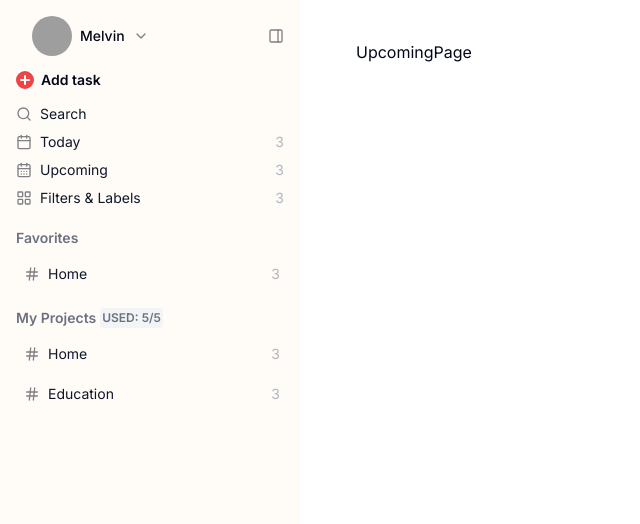
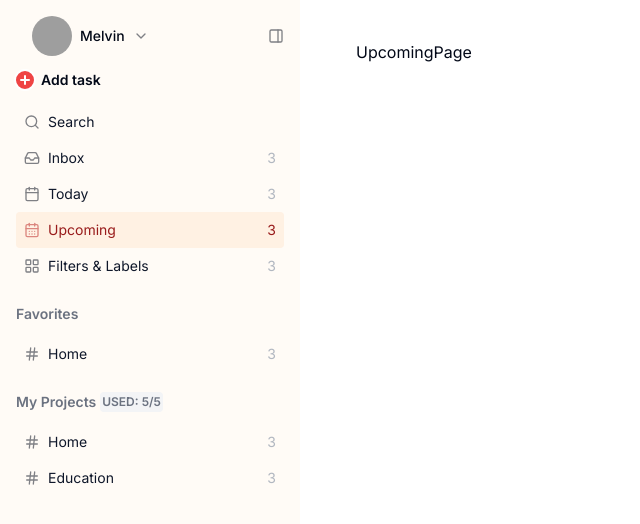
Before and after one commit to mnacfil/todo-list, a Next.js app: page /upcoming in a window 1280 px wide. Shown: the top 524 px of the page, without its empty margins (0-640 px from the left). Built offline with nearby package versions, Linux system fonts and the light colour scheme; grey boxes are pictures that could not be loaded.

Commit message:
add active bg in sidear

```diff
--- a/src/components/constants/sidebar.ts
+++ b/src/components/constants/sidebar.ts
@@ -1,9 +1,14 @@
-import { CalendarDays, Calendar, LayoutGrid, Hash } from "lucide-react";
+import { CalendarDays, Calendar, LayoutGrid, Hash, Inbox } from "lucide-react";
 
 export const sidebarLinks = [
   {
+    Icon: Inbox,
+    href: "/inbox",
+    title: "Inbox",
+  },
+  {
     Icon: Calendar,
-    href: "/today",
+    href: "/",
     title: "Today",
   },
   {
--- a/src/components/form/add-task.tsx
+++ b/src/components/form/add-task.tsx
@@ -72,7 +72,7 @@ type Props = {
   user: User;
   isEditing?: boolean;
   currentTask?: Task;
-  onCancel: () => void;
+  onCancel?: () => void;
 };
 
 type TaskPriority = "p1" | "p2" | "p3" | "p4";
@@ -109,7 +109,7 @@ const AddTask = ({ isEditing = false, user, currentTask, onCancel }: Props) => {
             },
             pathname: pathname,
           });
-          onCancel();
+          onCancel && onCancel();
         }
       } else {
         const response = await addTask({
--- a/src/components/layout/sidebar/index.tsx
+++ b/src/components/layout/sidebar/index.tsx
@@ -1,5 +1,5 @@
-import { Avatar, AvatarFallback, AvatarImage } from "@/components/ui/avatar";
-import { Button } from "@/components/ui/button";
+"use client";
+
 import {
   Sheet,
   SheetContent,
@@ -16,10 +16,17 @@ import {
   sidebarLinks,
 } from "@/components/constants/sidebar";
 import Link from "next/link";
+import { Dialog, DialogContent, DialogTrigger } from "@/components/ui/dialog";
+import AddTask from "@/components/form/add-task";
+import { getCurrentUser } from "@/app/(main-app)/(today)/action";
+import { redirect, usePathname } from "next/navigation";
+import clsx from "clsx";
 
 type Props = {};
 
 const Sidebar = (props: Props) => {
+  const pathname = usePathname();
+
   return (
     <>
       <div className="flex items-center justify-between">
@@ -38,27 +45,59 @@ const Sidebar = (props: Props) => {
           </Sheet>
         </div>
       </div>
-      <div className="flex items-center space-x-1 cursor-pointer my-3">
-        <CirclePlus className="w-6 h-6 ml-[-3px] fill-red-500 text-white" />
-        <p className="text-sm font-semibold file:text-red-800">Add task</p>
-      </div>
-      <div className="flex items-center space-x-2 cursor-pointer mb-2">
+      <Dialog>
+        <DialogTrigger>
+          <div className="flex items-center space-x-1 cursor-pointer my-3">
+            <CirclePlus className="w-6 h-6 ml-[-3px] fill-red-500 text-white" />
+            <p className="text-sm font-semibold file:text-red-800">Add task</p>
+          </div>
+        </DialogTrigger>
+        <DialogContent className="sm:max-w-[700px]">
+          {/* <AddTask user={user} /> */}
+          <p>Add task</p>
+        </DialogContent>
+      </Dialog>
+
+      <div className="flex items-center space-x-2 cursor-pointer p-2 hover:bg-gray-100 rounded-sm">
         <Search className="w-4 h-4 opacity-50" />
         <p className="text-primary text-sm">Search</p>
       </div>
-      <div className="flex flex-col w-full space-y-2">
+      <div className="flex flex-col w-full">
         {sidebarLinks.map((link) => {
+          const isActive = link.href === pathname;
           return (
             <Link
               key={link.title}
               href={link.href}
-              className="flex items-center justify-between"
+              className={clsx(
+                `flex items-center justify-between p-2 hover:bg-gray-100/50 rounded-sm`,
+                isActive ? "bg-orange-400/10" : "bg-none"
+              )}
             >
               <div className="flex items-center space-x-2">
-                <link.Icon className="w-4 h-4 opacity-50" />
-                <p className="text-primary text-sm">{link.title}</p>
+                <link.Icon
+                  className={clsx(
+                    "w-4 h-4 opacity-50",
+                    isActive && "text-red-700"
+                  )}
+                />
+                <p
+                  className={clsx(
+                    "text-primary text-sm",
+                    isActive && "text-red-800"
+                  )}
+                >
+                  {link.title}
+                </p>
               </div>
-              <p className="text-muted-foreground/50 text-sm">3</p>
+              <p
+                className={clsx(
+                  "text-muted-foreground/50 text-sm",
+                  isActive && "text-red-800"
+                )}
+              >
+                3
+              </p>
             </Link>
           );
         })}
@@ -68,17 +107,25 @@ const Sidebar = (props: Props) => {
         <p className="text-sm font-semibold text-gray-500">Favorites</p>
         <div className="flex flex-col w-full space-y-3">
           {favoriteLinks.map((link) => {
+            const isActive = link.href === pathname;
             return (
               <Link
                 key={link.title}
                 href={link.href}
-                className="flex items-center justify-between pl-2 pr-1 py-1 hover:bg-gray-100 rounded-sm"
+                className="flex items-center justify-between p-2 hover:bg-gray-100/50 rounded-sm"
               >
                 <div className="flex items-center space-x-2">
                   <link.Icon className="w-4 h-4 opacity-50" />
                   <p className="text-primary text-sm">{link.title}</p>
                 </div>
-                <p className="text-muted-foreground/50 text-sm">3</p>
+                <p
+                  className={clsx(
+                    "text-muted-foreground/50 text-sm",
+                    isActive && "text-red-800"
+                  )}
+                >
+                  3
+                </p>
               </Link>
             );
           })}
@@ -92,19 +139,42 @@ const Sidebar = (props: Props) => {
             USED: 5/5
           </span>
         </div>
-        <div className="flex flex-col w-full space-y-3">
+        <div className="flex flex-col w-full">
           {projectsLinks.map((link) => {
+            const isActive = link.href === pathname;
             return (
               <Link
                 key={link.title}
                 href={link.href}
-                className="flex items-center justify-between pl-2 pr-1 py-1 hover:bg-gray-100 rounded-sm"
+                className={clsx(
+                  `flex items-center justify-between p-2 hover:bg-gray-100/50 rounded-sm`,
+                  isActive ? "bg-orange-400/10" : "bg-none"
+                )}
               >
                 <div className="flex items-center space-x-2">
-                  <link.Icon className="w-4 h-4 opacity-50" />
-                  <p className="text-primary text-sm">{link.title}</p>
+                  <link.Icon
+                    className={clsx(
+                      "w-4 h-4 opacity-50",
+                      isActive && "text-red-700"
+                    )}
+                  />
+                  <p
+                    className={clsx(
+                      "text-primary text-sm",
+                      isActive && "text-red-800"
+                    )}
+                  >
+                    {link.title}
+                  </p>
                 </div>
-                <p className="text-muted-foreground/50 text-sm">3</p>
+                <p
+                  className={clsx(
+                    "text-muted-foreground/50 text-sm",
+                    isActive && "text-red-800"
+                  )}
+                >
+                  3
+                </p>
               </Link>
             );
           })}
```
